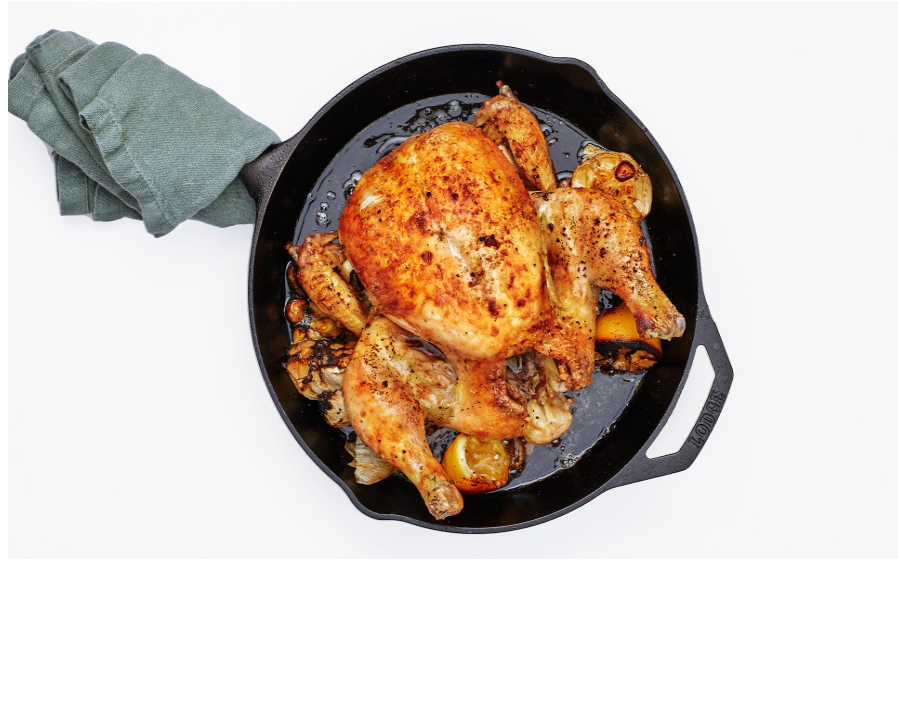
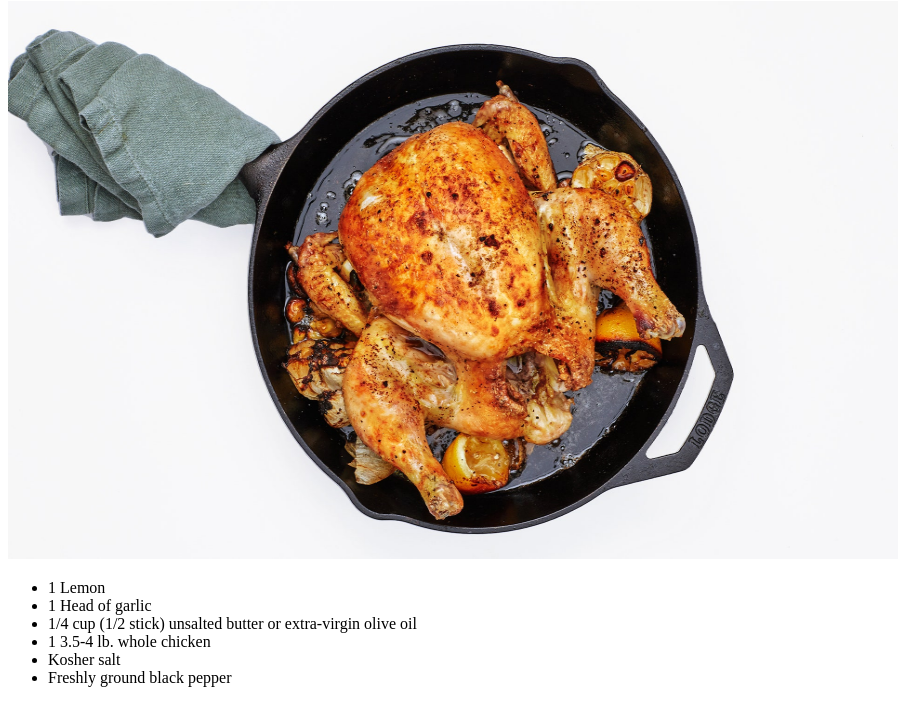
Before and after one commit to bulletin126/odin-recipes, a plain HTML site: page recipes/roast-chicken.html in a window 1280 px wide. Shown: the part 79-800 px from the top of the page, without its empty margins (0-898 px from the left). Drawn offline with Linux system fonts and the light colour scheme.

Commit message:
added ingredients ul to chicken page

```diff
--- a/recipes/roast-chicken.html
+++ b/recipes/roast-chicken.html
@@ -9,7 +9,14 @@
 <body>
   <h1>Easy Roasted chicken with lemon and garlic</h1>
   <img src="images/Roast-Chicken.jpg" alt="Roast chicken in a castiron pan" width="922" height="558">
-
+  <ul>
+    <li>1 Lemon</li>
+    <li>1 Head of garlic</li>
+    <li>1/4 cup (1/2 stick) unsalted butter or extra-virgin olive oil</li>
+    <li>1 3.5-4 lb. whole chicken</li>
+    <li>Kosher salt</li>
+    <li>Freshly ground black pepper</li>
+  </ul>
 
 </body>
 </html>
```
